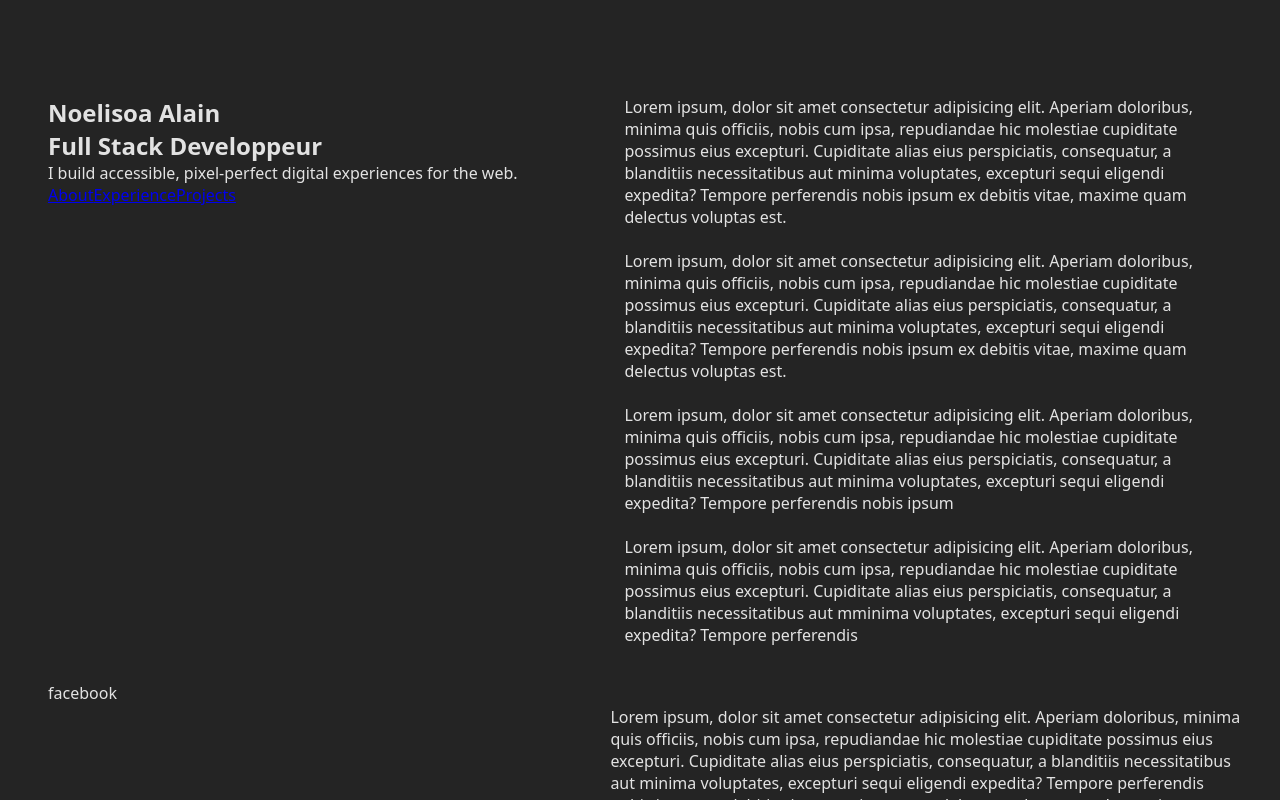
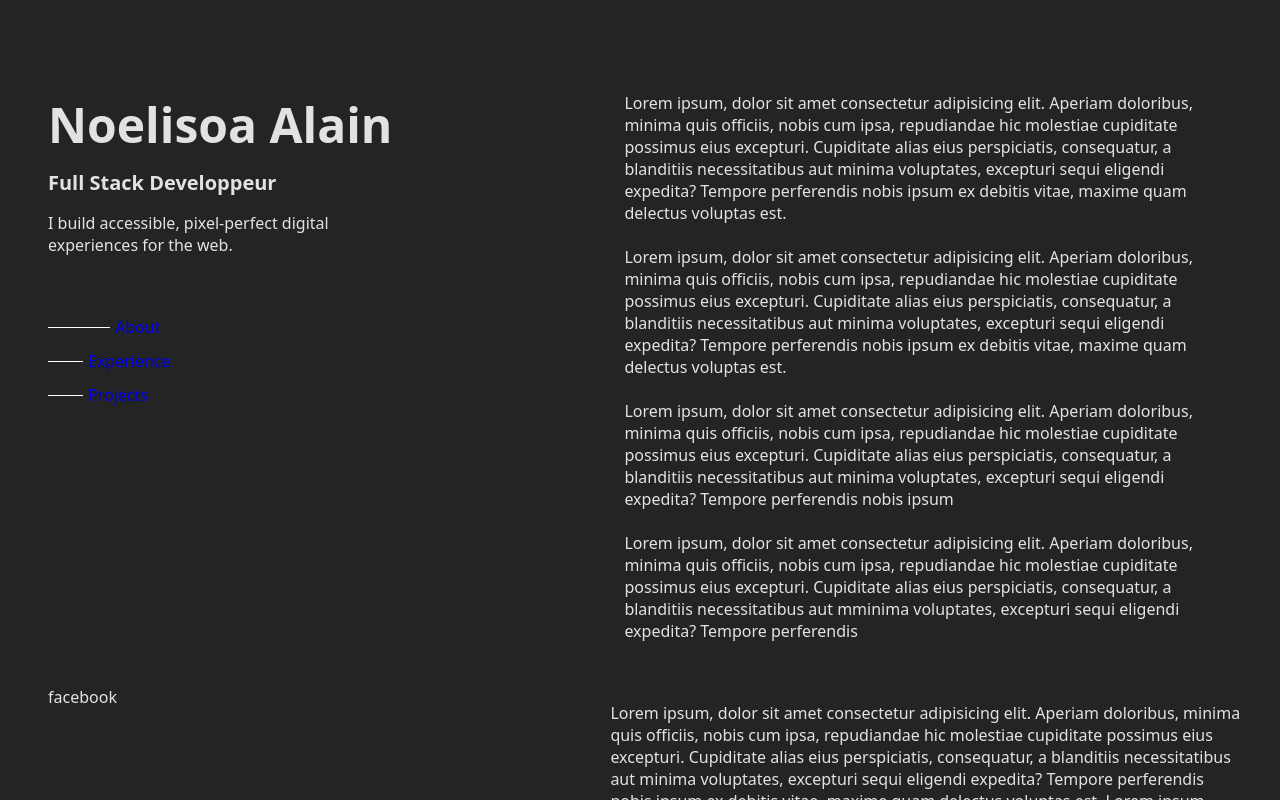
Before and after one commit to Alain-RN/portfolio_v2, a React (Vite) app: page /#about in a window 1280 px wide. Shown: the top 800 px of the page. Built offline with nearby package versions, Linux system fonts and the light colour scheme.

Commit message:
structure lvl2

```diff
--- a/package.json
+++ b/package.json
@@ -11,7 +11,8 @@
   },
   "dependencies": {
     "react": "^19.2.0",
-    "react-dom": "^19.2.0"
+    "react-dom": "^19.2.0",
+    "react-router-dom": "^7.12.0"
   },
   "devDependencies": {
     "@eslint/js": "^9.39.1",
--- a/src/App.css
+++ b/src/App.css
@@ -1,5 +1,5 @@
 #root {
   position: relative;
-  max-width: 1184px;
+  max-width: 1280px;
   margin: 0 auto;
 }
--- a/src/components/LeftSidebar/LeftSidebar.css
+++ b/src/components/LeftSidebar/LeftSidebar.css
@@ -5,6 +5,22 @@
     height: 100%;
 }
 
-.leftSidebar .header{
+.leftSidebar .header {
+    display: flex;
+    flex-direction: column;
+    gap: 60px;
+}
 
+.leftSidebar h1 {
+    font-size: 3rem;
 }
+
+.leftSidebar h2 {
+    font-size: 1.25rem;
+    padding-top: 12px;
+}
+
+.leftSidebar p {
+    padding-top: 16px;
+    width: 320px;
+}
--- a/src/components/LeftSidebar/LeftSidebar.tsx
+++ b/src/components/LeftSidebar/LeftSidebar.tsx
@@ -2,14 +2,20 @@ import Navbar from "../Navbar/Navbar";
 import SocialLinks from "../SocialLinks/SocialLinks.tsx";
 import "./LeftSidebar.css"
 
-function LeftSidebar() {
+interface LeftSidebarProps {
+    activeSection: string
+}
+
+function LeftSidebar({activeSection}: LeftSidebarProps) {
     return (
         <div className="leftSidebar">
             <div className="header">
-                <h1>Noelisoa Alain</h1>
-                <h2>Full Stack Developpeur</h2>
-                <p>I build accessible, pixel-perfect digital experiences for the web.</p>
-                <Navbar />
+                <div>
+                    <h1>Noelisoa Alain</h1>
+                    <h2>Full Stack Developpeur</h2>
+                    <p>I build accessible, pixel-perfect digital experiences for the web.</p>
+                </div>
+                <Navbar activeSection={activeSection}/>
             </div>
             <SocialLinks />
         </div>
--- /dev/null
+++ b/src/components/Navbar/Navbar.css
@@ -0,0 +1,20 @@
+nav {
+    display: flex;
+    gap: .75rem;
+    flex-direction: column;
+}
+
+.line {
+    transition: 0.18s ease;
+    border-top: 1px solid white;
+    width: 35px;
+    height: 0;
+}
+
+.line.grow {
+    width: 62px;
+}
+
+a {
+    text-decoration: none;
+}
--- a/src/components/Navbar/Navbar.tsx
+++ b/src/components/Navbar/Navbar.tsx
@@ -1,11 +1,17 @@
-function Navbar() {
+import "./Navbar.css"
+type NavbarProps = { activeSection: string };
+
+export default function Navbar({ activeSection }: NavbarProps) {
+    const sections = ["about", "experience", "projects"];
+
     return (
         <nav>
-            <a href="#about">About</a>
-            <a href="#experience">Experience</a>
-            <a href="#projects">Projects</a>
+            {sections.map((id) => (
+                <div key={id} style={{ display: "flex", alignItems: "center", gap: "5px" }}>
+                    <div className={`line ${activeSection === id ? "grow" : ""}`}></div>
+                    <a href={`#${id}`}>{id.charAt(0).toUpperCase() + id.slice(1)}</a>
+                </div>
+            ))}
         </nav>
     );
 }
-
-export default Navbar;
--- a/src/index.css
+++ b/src/index.css
@@ -1,3 +1,11 @@
+html {
+    scroll-behavior: smooth;
+}
+
+section {
+    scroll-margin-top: 96px;
+}
+
 :root {
   font-family: system-ui, Avenir, Helvetica, Arial, sans-serif;
   color-scheme: light dark;
--- a/src/layout/MainLayout.css
+++ b/src/layout/MainLayout.css
@@ -2,16 +2,17 @@
     display: grid;
     grid-template-columns: 47.5% 53.5%;
     min-height: 100vh;
+    padding-inline: 48px;
 }
 
 .layout .left {
     position: sticky;
-    top: 96px;
-    height: calc(100vh - 192px);
+    top: 92px;
+    height: calc(100vh - 184px);
 }
 
 .layout .right {
-    padding-block: 96px;
+    padding-block: 92px;
     display: flex;
     flex-direction: column;
     gap: 60px;
--- a/src/pages/Home.tsx
+++ b/src/pages/Home.tsx
@@ -1,23 +1,58 @@
+import { useEffect, useRef, useState } from "react";
 import MainLayout from "../layout/MainLayout";
 import LeftSidebar from "../components/LeftSidebar/LeftSidebar";
 import About from "../sections/About/About";
 import Experience from "../sections/Experience/Experience";
 import Projects from "../sections/Projects/Projects";
 
+export default function Home() {
+    const [activeSection, setActiveSection] = useState("about");
+    const sectionRefs = useRef<{ [key: string]: HTMLElement | null }>({});
 
-function Home() {
+    useEffect(() => {
+
+        const observer = new IntersectionObserver(
+            (entries) => {
+                entries.forEach((entry) => {
+                    if (entry.isIntersecting) {
+                        setActiveSection(entry.target.id);
+
+                        // Met à jour le hash pendant le scroll
+                        window.history.replaceState(null, "", `#${entry.target.id}`);
+                    }
+                });
+            },
+            {
+                rootMargin: "-50% 0px -50% 0px",
+                threshold: 0,
+            }
+        );
+
+        Object.values(sectionRefs.current).forEach((section) => {
+            if (section) observer.observe(section);
+        });
+
+        // Cleanup à la destruction du composant
+        return () => observer.disconnect();
+    }, []);
+
+
     return (
         <MainLayout
-            left={<LeftSidebar />}
+            left={<LeftSidebar activeSection={activeSection} />}
             right={
                 <>
-                    <section id="about"><About /></section>
-                    <section id="experience"><Experience /></section>
-                    <section id="projects"><Projects /></section>
+                    <section id="about" ref={(el) => (sectionRefs.current["about"] = el)}>
+                        <About />
+                    </section>
+                    <section id="experience" ref={(el) => (sectionRefs.current["experience"] = el)}>
+                        <Experience />
+                    </section>
+                    <section id="projects" ref={(el) => (sectionRefs.current["projects"] = el)}>
+                        <Projects />
+                    </section>
                 </>
             }
         />
     );
 }
-
-export default Home;
--- a/src/sections/Projects/Projects.tsx
+++ b/src/sections/Projects/Projects.tsx
@@ -2,6 +2,24 @@ function Projects() {
     return(
         <>
         Lorem ipsum, dolor sit amet consectetur adipisicing elit. Aperiam doloribus, minima quis officiis, nobis cum ipsa, repudiandae hic molestiae cupiditate possimus
+        eius excepturi. Cupiditate alias eius perspiciatis, consequatur, a blanditiis
+        necessitatibus aut minima voluptates, excepturi sequi eligendi expedita? Tempore perferendis
+        nobis ipsum ex debitis vitae, maxime quam delectus voluptas est.        Lorem ipsum, dolor sit amet consectetur adipisicing elit. Aperiam doloribus, minima quis officiis, nobis cum ipsa, repudiandae hic molestiae cupiditate possimus
+        eius excepturi. Cupiditate alias eius perspiciatis, consequatur, a blanditiis
+        necessitatibus aut minima voluptates, excepturi sequi eligendi expedita? Tempore perferendis
+        nobis ipsum ex debitis vitae, maxime quam delectus voluptas est.        Lorem ipsum, dolor sit amet consectetur adipisicing elit. Aperiam doloribus, minima quis officiis, nobis cum ipsa, repudiandae hic molestiae cupiditate possimus
+        eius excepturi. Cupiditate alias eius perspiciatis, consequatur, a blanditiis
+        necessitatibus aut minima voluptates, excepturi sequi eligendi expedita? Tempore perferendis
+        nobis ipsum ex debitis vitae, maxime quam delectus voluptas est.        Lorem ipsum, dolor sit amet consectetur adipisicing elit. Aperiam doloribus, minima quis officiis, nobis cum ipsa, repudiandae hic molestiae cupiditate possimus
+        eius excepturi. Cupiditate alias eius perspiciatis, consequatur, a blanditiis
+        necessitatibus aut minima voluptates, excepturi sequi eligendi expedita? Tempore perferendis
+        nobis ipsum ex debitis vitae, maxime quam delectus voluptas est.        Lorem ipsum, dolor sit amet consectetur adipisicing elit. Aperiam doloribus, minima quis officiis, nobis cum ipsa, repudiandae hic molestiae cupiditate possimus
+        eius excepturi. Cupiditate alias eius perspiciatis, consequatur, a blanditiis
+        necessitatibus aut minima voluptates, excepturi sequi eligendi expedita? Tempore perferendis
+        nobis ipsum ex debitis vitae, maxime quam delectus voluptas est.        Lorem ipsum, dolor sit amet consectetur adipisicing elit. Aperiam doloribus, minima quis officiis, nobis cum ipsa, repudiandae hic molestiae cupiditate possimus
+        eius excepturi. Cupiditate alias eius perspiciatis, consequatur, a blanditiis
+        necessitatibus aut minima voluptates, excepturi sequi eligendi expedita? Tempore perferendis
+        nobis ipsum ex debitis vitae, maxime quam delectus voluptas est.        Lorem ipsum, dolor sit amet consectetur adipisicing elit. Aperiam doloribus, minima quis officiis, nobis cum ipsa, repudiandae hic molestiae cupiditate possimus
         eius excepturi. Cupiditate alias eius perspiciatis, consequatur, a blanditiis
         necessitatibus aut minima voluptates, excepturi sequi eligendi expedita? Tempore perferendis
         nobis ipsum ex debitis vitae, maxime quam delectus voluptas est.
```
Also changed, not shown: 1 other file (tests, documents, lock files or other folders).
